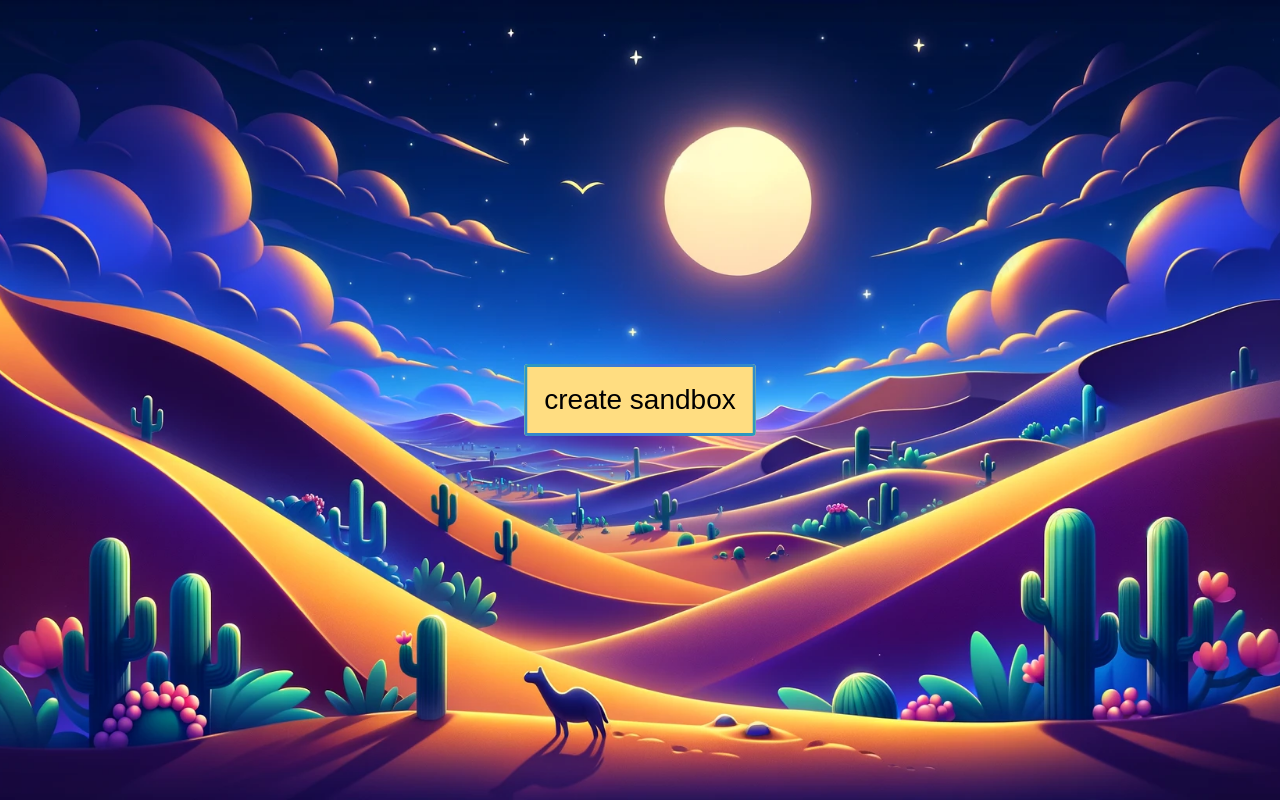
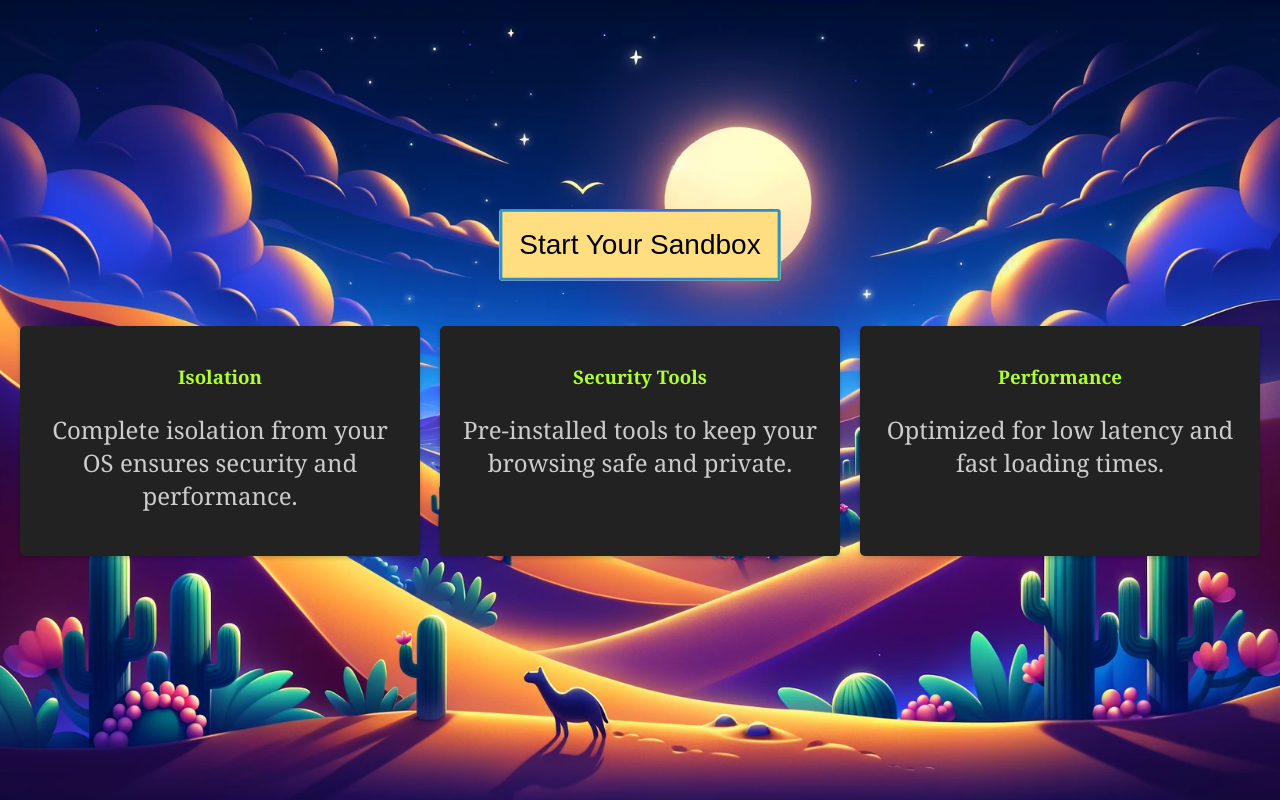
Before and after one commit to FELLUSBEN/browser-sandbox, a browser extension: page webserver/templates/index.html in a window 1280 px wide. Drawn offline with Linux system fonts and the light colour scheme.

Commit message:
changed website, added certificate check
changed the watchdog so temp files wont create a popup

```diff
--- a/webserver/static/style.css
+++ b/webserver/static/style.css
@@ -117,3 +117,39 @@ form {
     -webkit-clip-path: polygon(0% 100%, 3px 100%, 3px 100%, 3px 100%, 3px 100%, 3px 100%, 3px 100%, 3px 100%, 3px 100%, 0% 100%);
   }
 }
+
+
+.features {
+  padding: 40px 20px;
+  text-align: center;
+}
+
+.features h2 {
+  color: #ffff00;
+  margin-bottom: 30px;
+}
+
+.feature-list {
+  display: flex;
+  justify-content: center;
+  gap: 20px;
+}
+
+.feature {
+  background-color: #222222;
+  padding: 20px;
+  border-radius: 5px;
+  box-shadow: 0 2px 4px rgba(0, 0, 0, 0.2);
+  width: 30%;
+}
+
+.feature h3 {
+  color: #adff2f;
+  font-family: Georgia, 'Times New Roman', Times, serif;
+}
+
+.feature p {
+  font-size: 24px;
+  font-family: Georgia, 'Times New Roman', Times, serif;
+  color: #cccccc;
+}
--- a/webserver/templates/index.html
+++ b/webserver/templates/index.html
@@ -7,7 +7,23 @@
 
     <body>
         <form action="create_sandbox" method="post">
-            <button type="submit" class="button animated-box in"><span>create sandbox</span></button>
+            <button type="submit" class="button animated-box in"><span>Start Your Sandbox</span></button>
         </form>
+        <section class="features">
+            <div class="feature-list">
+                <div class="feature">
+                    <h3>Isolation</h3>
+                    <p>Complete isolation from your OS ensures security and performance.</p>
+                </div>
+                <div class="feature">
+                    <h3>Security Tools</h3>
+                    <p>Pre-installed tools to keep your browsing safe and private.</p>
+                </div>
+                <div class="feature">
+                    <h3>Performance</h3>
+                    <p>Optimized for low latency and fast loading times.</p>
+                </div>
+            </div>
+        </section>
     </body>
 </html>
```
Also changed, not shown: webserver/templates/downloads.html (deleted, +0 -13 lines), webserver/templates/vm.html (+0 -4 lines), 4 other files.
